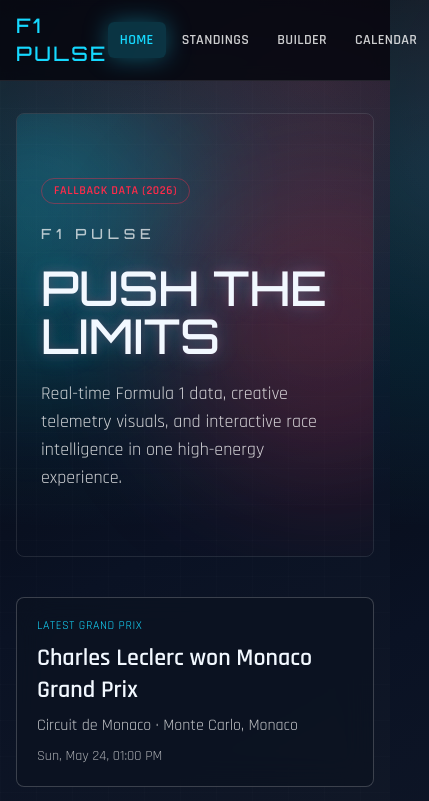
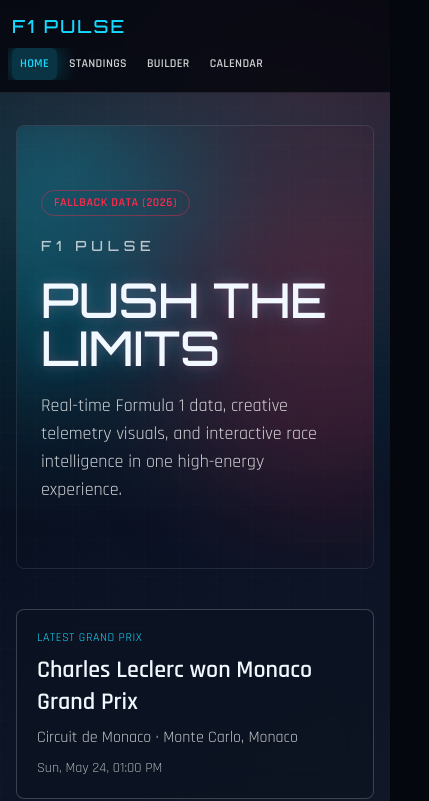
Before and after one commit to charleshuang1234/2, a Next.js app: page / in a window 390 px wide. Shown: the top 801 px of the page, 429 px wide, since content can reach past the window. Built offline with nearby package versions, Linux system fonts and the light colour scheme; no server answers.

Commit message:
Improve mobile navigation spacing

```diff
--- a/components/nav.tsx
+++ b/components/nav.tsx
@@ -15,11 +15,11 @@
   const pathname = usePathname();
   return (
     <header className="sticky top-0 z-50 border-b border-white/10 bg-canvas/85 backdrop-blur">
-      <div className="mx-auto flex max-w-7xl items-center justify-between px-4 py-3 sm:px-6 lg:px-8">
-        <Link href="/" className="focus-ring font-display text-xl tracking-[0.12em] text-electric-blue">
+      <div className="mx-auto flex max-w-7xl flex-wrap items-center justify-between gap-2 px-3 py-3 sm:px-6 lg:px-8">
+        <Link href="/" className="focus-ring shrink-0 font-display text-lg tracking-[0.12em] text-electric-blue sm:text-xl">
           F1 PULSE
         </Link>
-        <nav aria-label="Primary" className="flex items-center gap-1 sm:gap-2">
+        <nav aria-label="Primary" className="-mx-1 flex max-w-full flex-wrap items-center gap-1 overflow-x-auto px-1 sm:gap-2">
           {links.map((link) => {
             const active = pathname === link.href;
             return (
@@ -27,7 +27,7 @@
                 key={link.href}
                 href={link.href}
                 className={cn(
-                  "focus-ring rounded-md px-3 py-2 text-sm font-semibold uppercase tracking-wide transition",
+                  "focus-ring rounded-md px-2 py-2 text-xs font-semibold uppercase tracking-wide transition sm:px-3 sm:text-sm",
                   active
                     ? "bg-electric-blue/20 text-electric-blue shadow-neonBlue"
                     : "text-white/80 hover:bg-white/10 hover:text-white"
```
